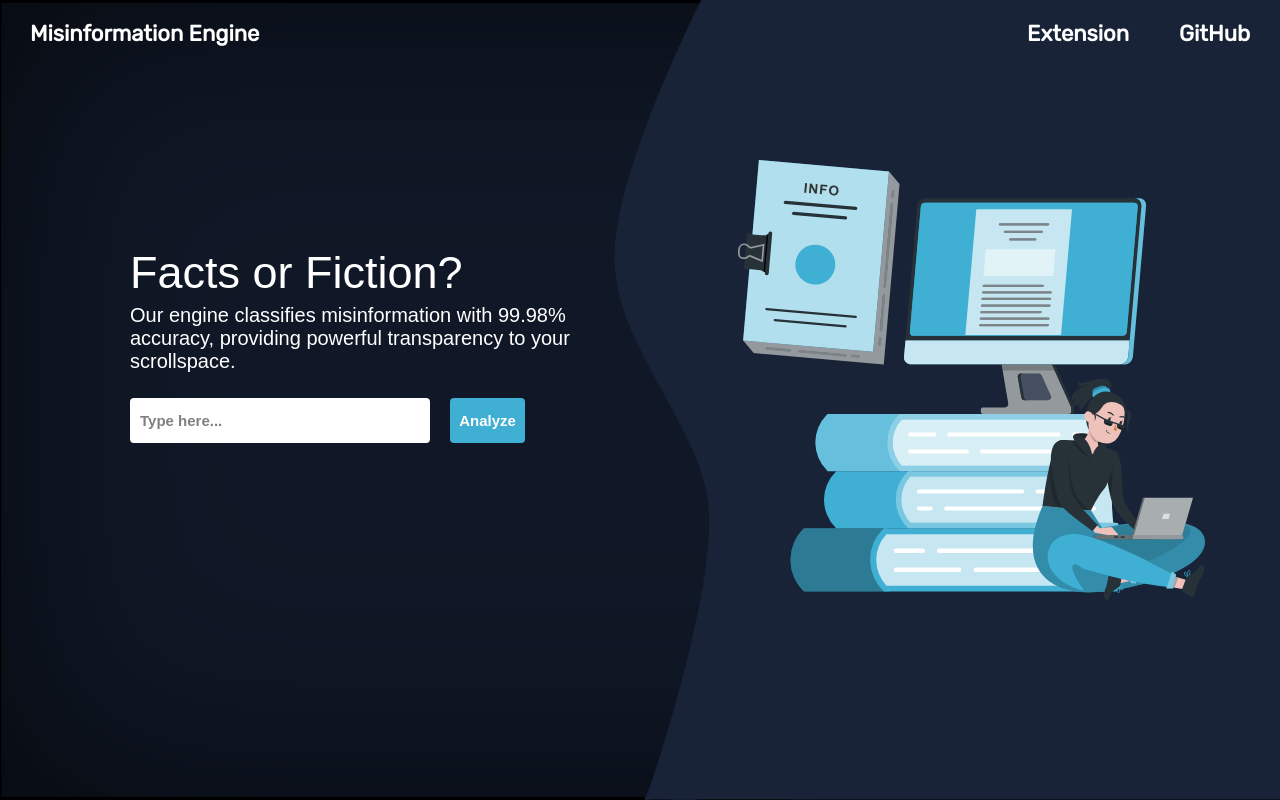
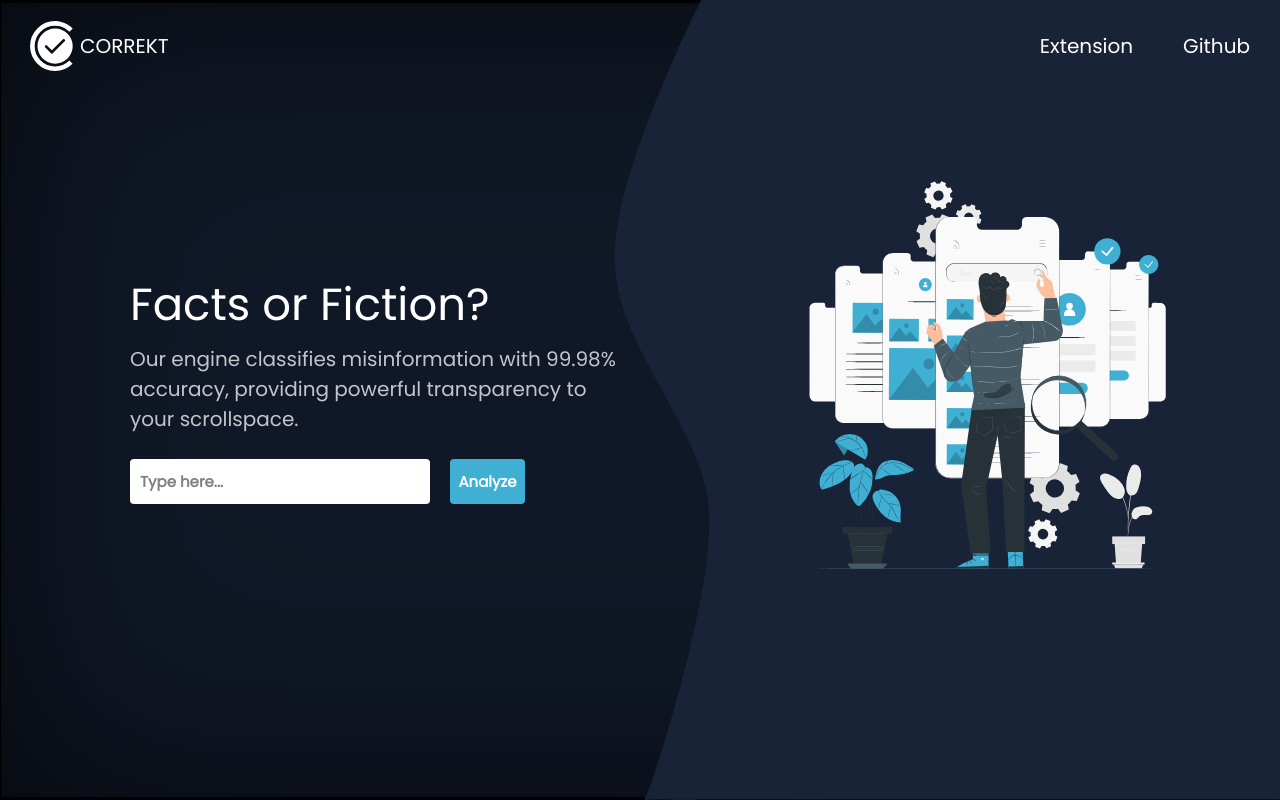
Before and after one commit to IrenaW2/correkt, a Django app: page / in a window 1280 px wide. Run offline with Django 4.2, Linux system fonts and the light colour scheme; parts of the project's set-up code (start-up, migrations or seed data) failed here and were passed over.

Commit message:
Co-authored-by: caitlynvasquez <caitlynvasquez@users.noreply.github.com>

```diff
--- a/firstapp/static/firstapp/style.css
+++ b/firstapp/static/firstapp/style.css
@@ -10,7 +10,7 @@ a {
     color: white;
 }
 #output {
-    font-family: sans-serif;
+    font-family: open-sans;
     margin-top: 20px;
     font-size: 20px;
     height: 20px;
@@ -21,18 +21,25 @@ a {
     justify-content: space-between;
     align-items: center;
     padding-top: 20px;
-    font-size: 22px;
-    font-weight: bold;
-    font-family: 'Rubik', sans-serif;
+    font-size: 20px;
+    font-family: 'Poppins', sans-serif;
+    color: white;
 }
 .headerLeft {
     padding-left: 30px;
     cursor: pointer;
+    display: flex;
+    padding-top: 6px;
 }
+
 .headerRight {
     display: flex;
     padding-right: 30px;
     gap: 50px;
+}
+
+.headerLink:hover {
+    opacity: 0.7;
 }
 .center {
     padding-top: 200px;
@@ -49,7 +56,7 @@ a {
     color: white;
     font-weight: bold;
     font-size: 15px;
-    font-family: sans-serif;
+    font-family: 'Poppins', sans-serif;
     cursor: pointer;
     transition-duration: 0.4s;
 }
@@ -66,7 +73,7 @@ a {
     box-sizing: border-box;
     border-radius: 4px;
     resize: none;
-    font-family: sans-serif;
+    font-family: 'Poppins', sans-serif;
     font-weight: bold;
     font-size: 15px;
     margin-right: 20px;
@@ -74,20 +81,21 @@ a {
     height: 45px;
     width: 300px;
     padding: 8px;
-    padding-top: 12px;
+    padding-top: 9px;
 }
 #submit:hover {
     opacity: 0.7;
 }
 .declaration {
-    font-family: sans-serif;
+    font-family: 'Poppins', sans-serif;
     font-size: 45px;
     margin-bottom: 5px;
 }
 .description {
-    font-family: sans-serif;
+    font-family: 'Poppins', sans-serif;
     font-size: 20px;
     margin-bottom: 25px;
+    color: #ffffffbf
 }
 .footer {
     position: absolute;
@@ -102,11 +110,22 @@ a {
     right: 75px;
     height: 440px;
 }
+.logo-white {
+    display: fixed;
+    margin-top: -5px;
+    width: 50px;
+}
+.correkt {
+    margin-top: 5px;
+}
 #background {
-    position:absolute;
     width: 100%;
     height: 100%;
+    position:fixed;
     z-index: -1;
+}
+.mobile-image {
+    display: none;
 }
 @media (max-width: 1100px) {
     .header {
@@ -133,7 +152,20 @@ a {
         display: none;
     }
     .search {
-        display: none;
+        display: flex;
         justify-content: center;
+        font-family: 'Poppins', sans-serif;
+        align-items: center;
     }
+    .mobile-image {
+        display: block;
+        margin-left: auto;
+        margin-right: auto;
+        width: 50%;
+        align-items: center;
+    }
+    .correkt {
+        margin-top: -5px;
+    }
+
 }
--- a/firstapp/templates/firstapp/home.html
+++ b/firstapp/templates/firstapp/home.html
@@ -3,22 +3,32 @@
 <!DOCTYPE html>
 <html>
     <head>
-        <title>Misinformation</title>
+        <title>Correkt</title>
         <link rel="stylesheet" href="{% static 'firstapp/style.css' %}">
         <script src="https://ajax.googleapis.com/ajax/libs/jquery/3.6.0/jquery.min.js"></script>
         <script type="text/javascript" src="{% static 'firstapp/script.js' %}"></script>
         <link rel="preconnect" href="https://fonts.googleapis.com">
         <link rel="preconnect" href="https://fonts.gstatic.com" crossorigin>
-        <link href="https://fonts.googleapis.com/css2?family=Rubik&display=swap" rel="stylesheet">
+        <link href="https://fonts.googleapis.com/css2?family=DM+Sans&family=Roboto:wght@300&display=swap" rel="stylesheet">
+        <link rel="preconnect" href="https://fonts.googleapis.com">
+        <link rel="preconnect" href="https://fonts.gstatic.com" crossorigin>
+        <link href="https://fonts.googleapis.com/css2?family=IBM+Plex+Mono&display=swap" rel="stylesheet">
+        <link rel="preconnect" href="https://fonts.googleapis.com">
+        <link rel="preconnect" href="https://fonts.gstatic.com" crossorigin>
+        <link href="https://fonts.googleapis.com/css2?family=Poppins&display=swap" rel="stylesheet">
 
     </head>
     <body>
         <img id="background" src="{% static 'firstapp/images/back.png' %}">
         <div class="header">
-            <div class="headerLeft"><a href="">Misinformation Engine</a></div>
+            <div class="headerLeft">
+                <img class="logo-white" src="{% static 'firstapp/images/logowhite.svg' %}">
+                <div class="correkt"><a href="">CORREKT</a></div>
+            </div>
+
             <div class="headerRight">
                 <div class="headerLink"><a href="">Extension</a></div>
-                <div class="headerLink"><a href="https://github.com/Ramon-W/misinformation">GitHub</a></div>
+                <div class="headerLink"><a href="https://github.com/Ramon-W/misinformation">Github</a></div>
             </div>
         </div>
         <div class="center">
@@ -31,6 +41,7 @@
             <div id="output"></div>
         </div>
         <img class="main-image" src="{% static 'firstapp/images/work.svg' %}">
+        <img class="mobile-image" src="{% static 'firstapp/images/work.svg' %}">
         <div class="footer"></div>
     </body>
 </html>
```
Also changed, not shown: firstapp/static/firstapp/images/logowhite.svg (added), firstapp/static/firstapp/images/mobile.svg (added), firstapp/static/firstapp/images/mobile2.svg (added), firstapp/static/firstapp/images/work.svg.
